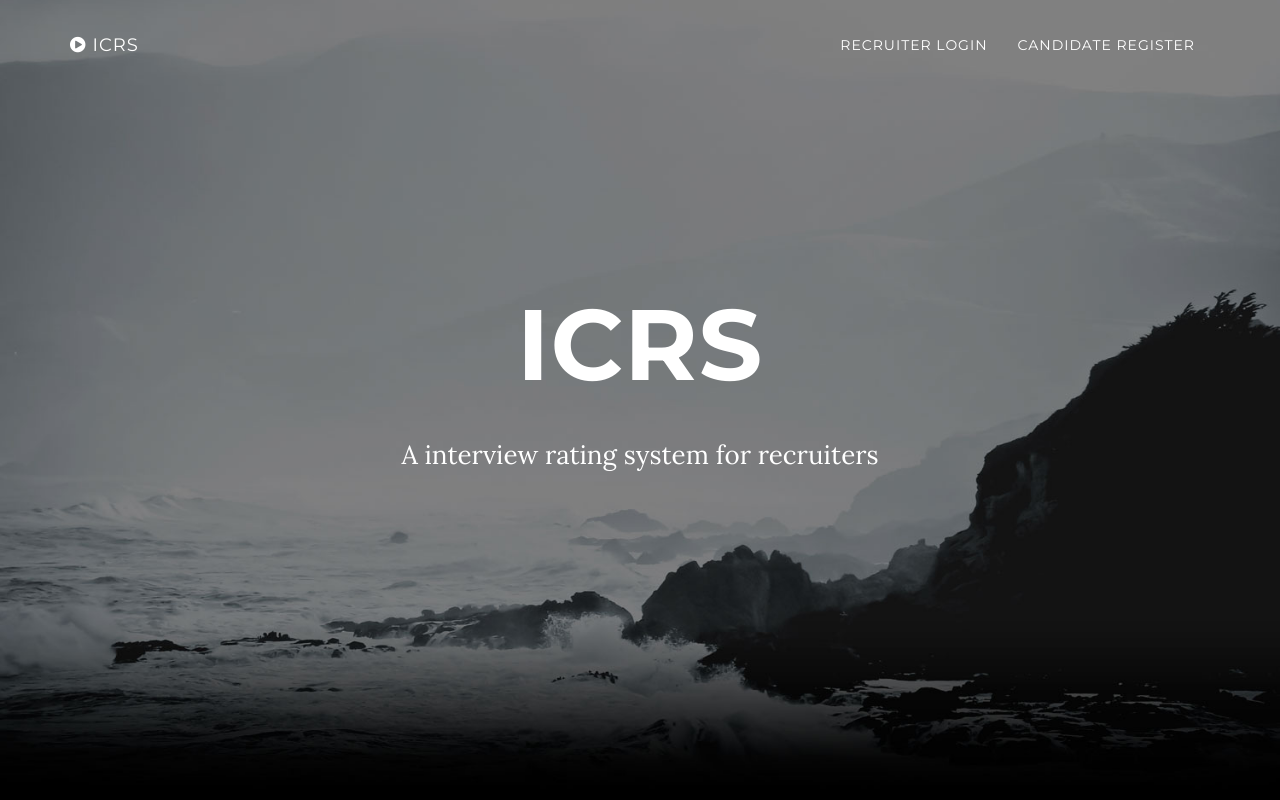
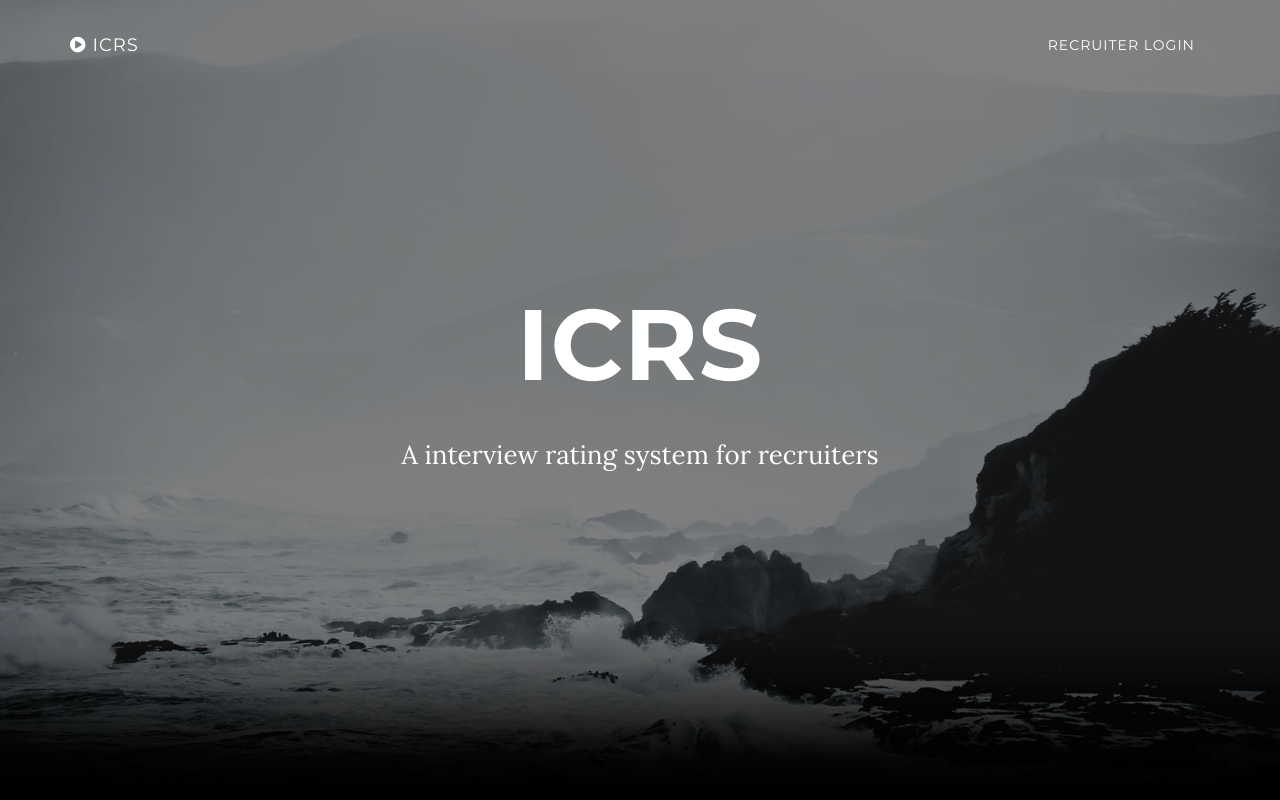
Before and after one commit to VRSandeep/icrs, a Django app: page / in a window 1280 px wide. Run offline with Django 3.2, Linux system fonts and the light colour scheme; parts of the project's set-up code (start-up, migrations or seed data) failed here and were passed over; some libraries are stand-ins or nearby versions.

Commit message:
Commented Candidate register; added header for Candidates table

```diff
--- a/website/templates/website/index.html
+++ b/website/templates/website/index.html
@@ -58,9 +58,9 @@
                     <li>
                         <a class="page-scroll" href="#" data-toggle="modal" data-target="#recruiter-login-modal">Recruiter Login</a>
                     </li>
-                    <li>
+                    <!-- <li>
                         <a class="page-scroll" href="#" data-toggle="modal" data-target="#candidate-register-modal">Candidate Register</a>
-                    </li>
+                    </li> -->
                     {% else %}
                     <li>
                         <a class="page-scroll" href="#">
@@ -98,7 +98,7 @@
     {% endblock %}
 
 
-    <div class="modal fade" id="candidate-register-modal" tabindex="-1" role="dialog" aria-labelledby="myModalLabel" aria-hidden="true" style="display: none;">
+    <!-- <div class="modal fade" id="candidate-register-modal" tabindex="-1" role="dialog" aria-labelledby="myModalLabel" aria-hidden="true" style="display: none;">
         <div class="modal-dialog">
             <div class="loginmodal-container">
                 <h1>Login to Your Account</h1><br>
@@ -113,7 +113,7 @@
               </div>
             </div>
         </div>
-    </div>
+    </div> -->
 
     <div class="modal fade" id="recruiter-login-modal" tabindex="-1" role="dialog" aria-labelledby="myModalLabel" aria-hidden="true" style="display: none;">
         <div class="modal-dialog">
--- a/website/templates/website/interviewer.html
+++ b/website/templates/website/interviewer.html
@@ -12,7 +12,7 @@
             <div class="container">
                 <div class="row">
                     <div class="col-md-8 col-md-offset-2">
-
+                        <p>Candidates</p>
                         <table class="table" id="candidates">
                           <thead>
                             <tr>
```
